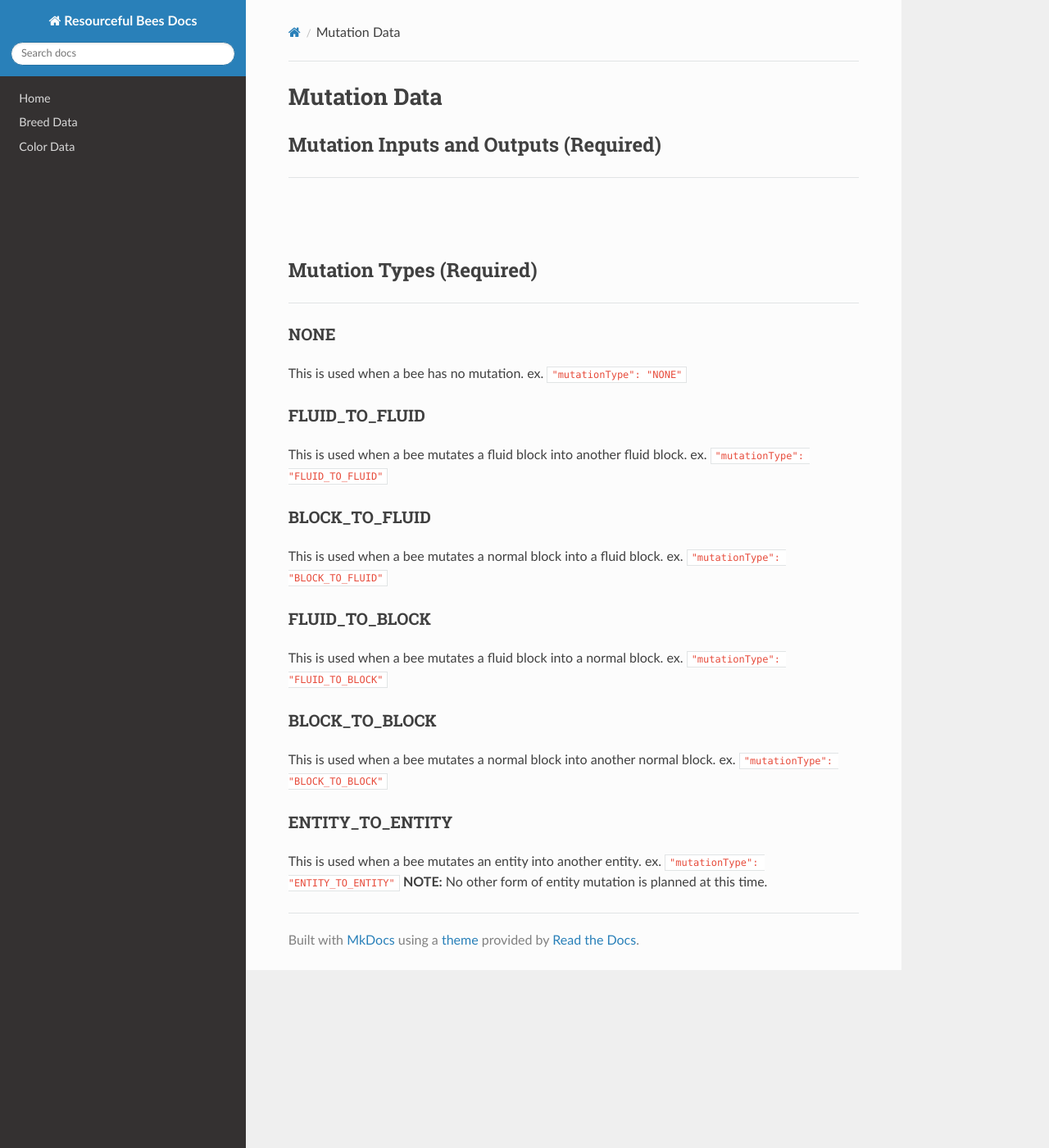
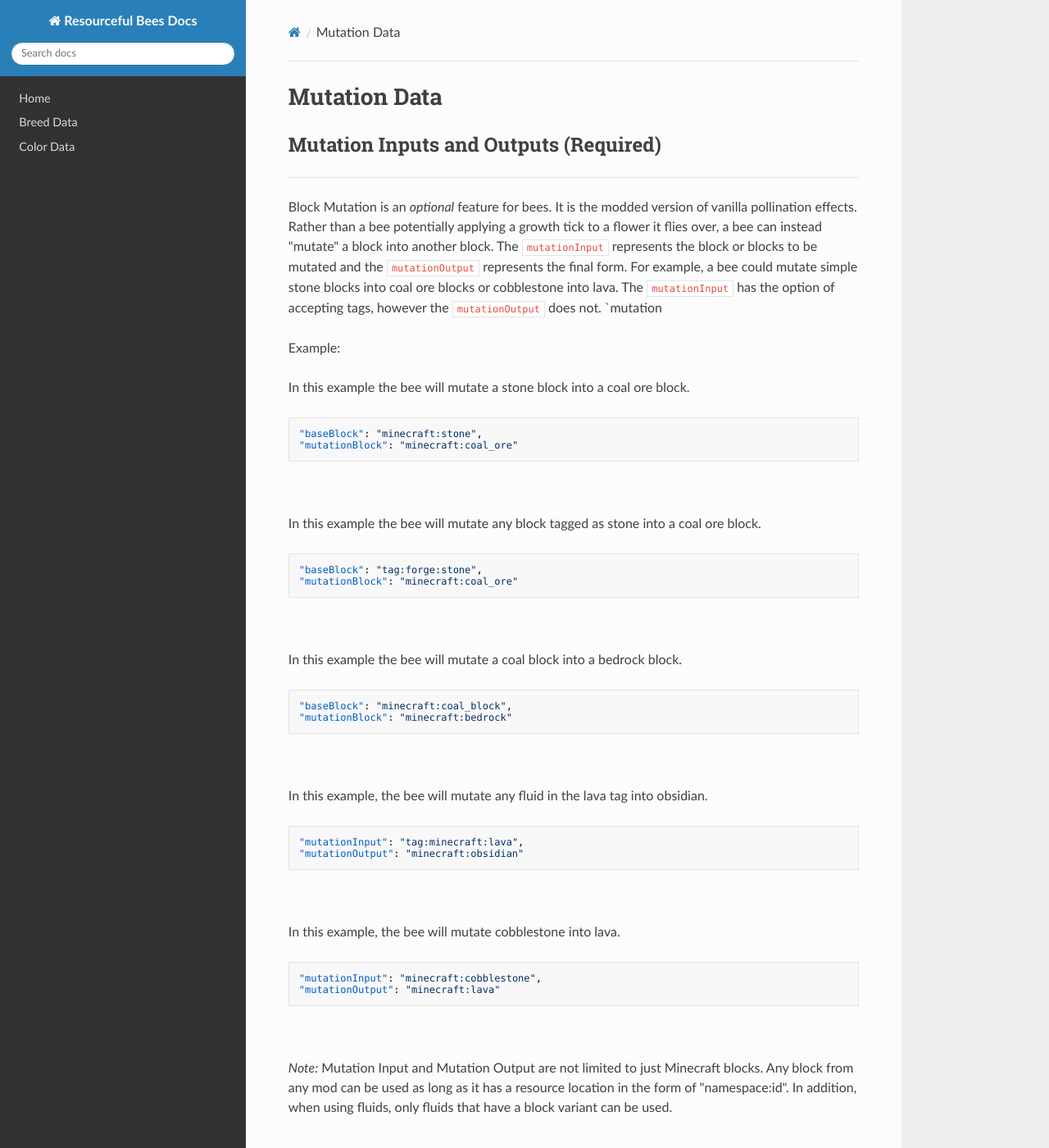
Before and after one commit to Team-Resourceful/ResourcefulBeesDocs, an MkDocs documentation site: the page built from docs/bee_data/mutation_data.md, in a window 1280 px wide and 1400 px high. Shown: the whole window at 82% size. Built offline with MkDocs 1.6.1, drawn with Linux system fonts in a browser that asks for light colours; nearby versions of some CDN libraries.

Commit message:
docs/bee_data/mutation_data.md updated from https://stackedit.io/

````diff
--- a/docs/bee_data/mutation_data.md
+++ b/docs/bee_data/mutation_data.md
@@ -3,7 +3,49 @@
 ## **Mutation Inputs and Outputs** (Required)
 ***
 
+Block Mutation is an *optional* feature for bees. It is the modded version of vanilla pollination effects. Rather than a bee potentially applying a growth tick to a flower it flies over, a bee can instead "mutate" a block into another block. The `mutationInput` represents the block or blocks to be mutated and the `mutationOutput` represents the final form. For example, a bee could mutate simple stone blocks into coal ore blocks or cobblestone into lava. The `mutationInput` has the option of accepting tags, however the `mutationOutput` does not. `mutation
 
+Example:
+
+In this example the bee will mutate a stone block into a coal ore block.<br>
+```json
+"baseBlock": "minecraft:stone",
+"mutationBlock": "minecraft:coal_ore"
+```
+<br>
+
+In this example the bee will mutate any block tagged as stone into a coal ore block.<br>
+```json
+"baseBlock": "tag:forge:stone",
+"mutationBlock": "minecraft:coal_ore"
+```
+<br>
+
+In this example the bee will mutate a coal block into a bedrock block.<br>
+```json
+"baseBlock": "minecraft:coal_block",
+"mutationBlock": "minecraft:bedrock"
+```
+<br>
+
+In this example, the bee will mutate any fluid in the lava tag into obsidian.<br>
+```json
+"mutationInput": "tag:minecraft:lava",
+"mutationOutput": "minecraft:obsidian"
+```
+<br>
+
+In this example, the bee will mutate cobblestone into lava.<br>
+```json
+"mutationInput": "minecraft:cobblestone",
+"mutationOutput": "minecraft:lava"
+```
+<br>
+
+*Note:* Mutation Input and Mutation Output are not limited to just Minecraft blocks. Any block from any mod can be used as long as it has a resource location in the form of "namespace:id". In addition, when using fluids, only fluids that have a block variant can be used. <br>
+
+<br>
+<br>
 
 <br>
 <br>
````
Also changed, not shown: other parts of docs/bee_data/mutation_data.md (+1 -1 lines).
